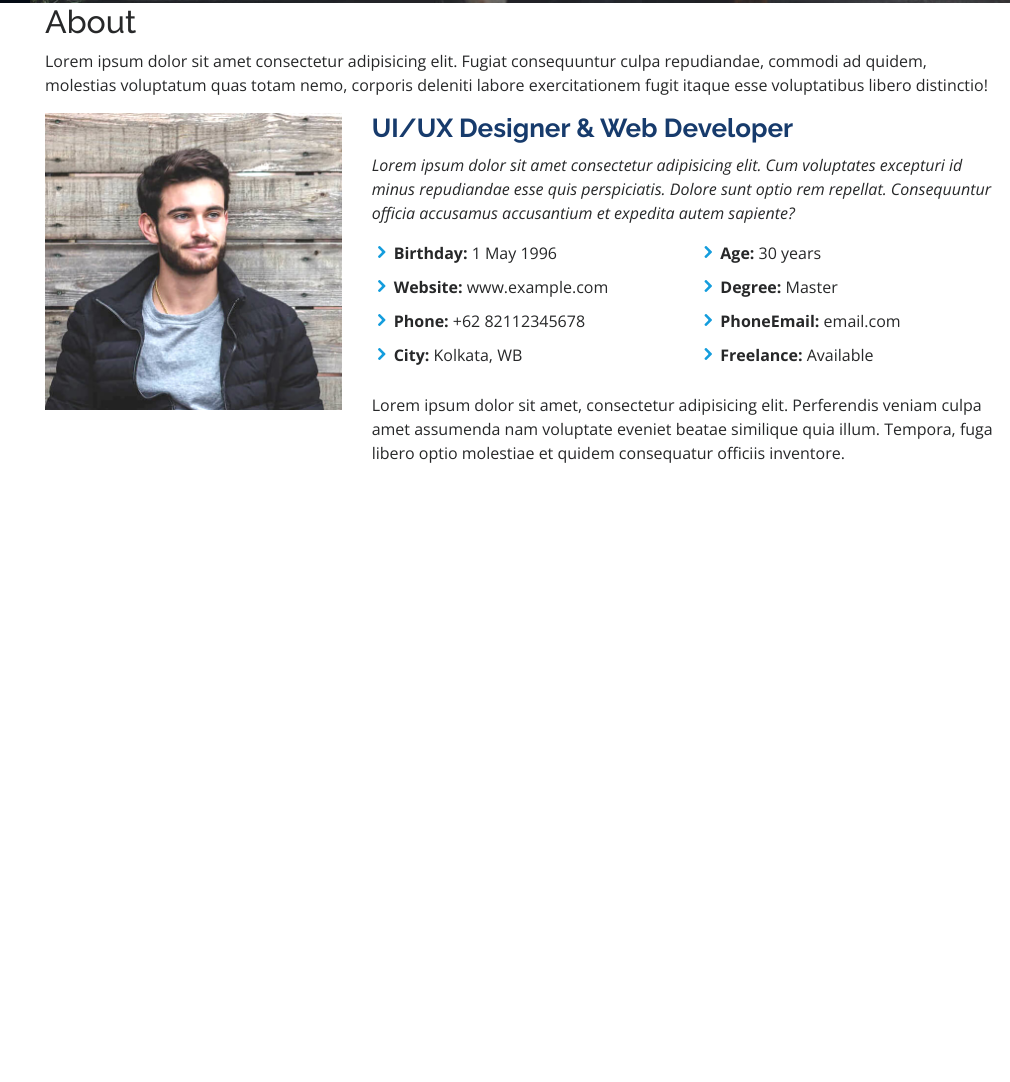
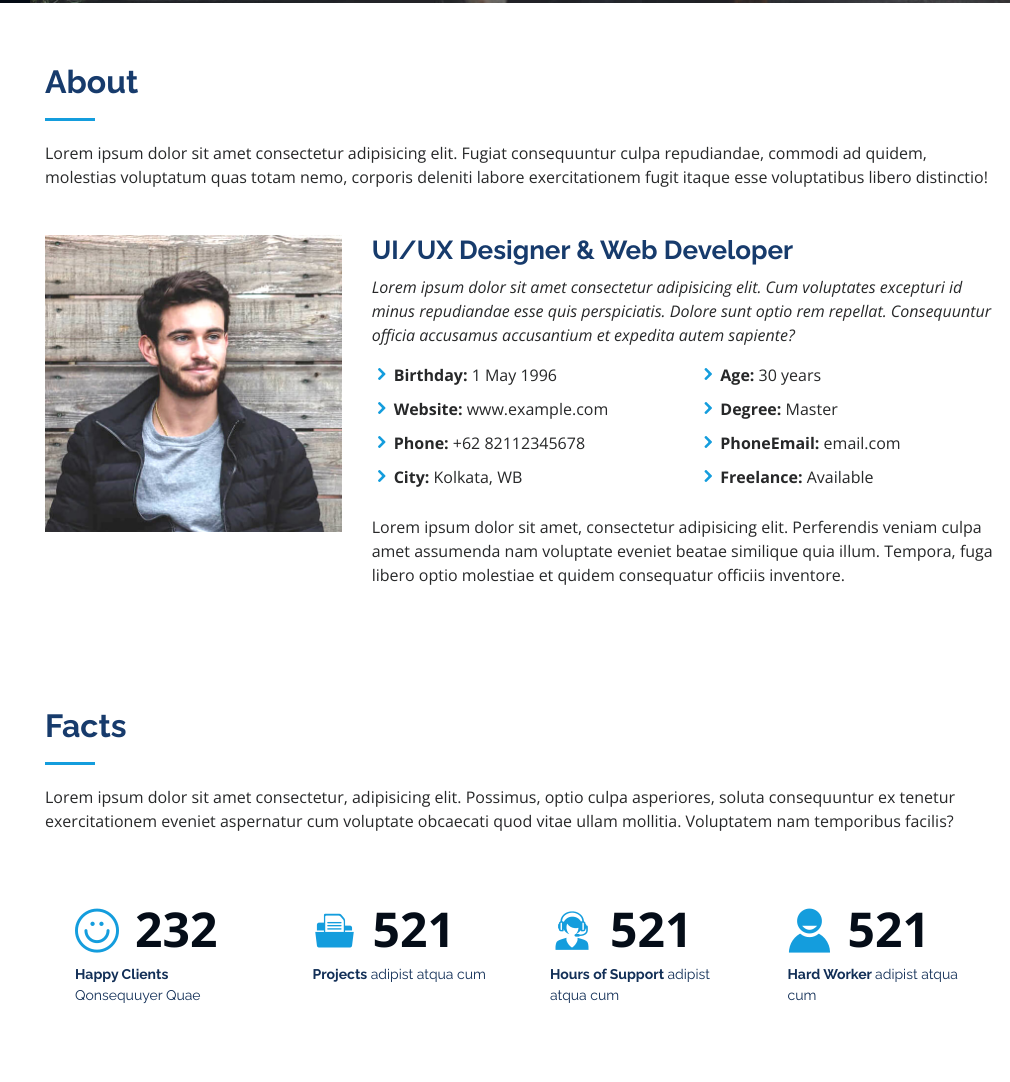
Before and after one commit to gilangramadhanhatno/web-portfolio, a plain HTML site: page index.html in a window 1280 px wide. Shown: the part 797-1879 px from the top of the page, without its empty margins (270-1280 px from the left). Before the commit the page ends 1262 px from the top, so only its background shows below. Drawn offline with nearby package versions, Linux system fonts and the light colour scheme.

Commit message:
menambahkan facts section

```diff
--- a/assets/css/style.css
+++ b/assets/css/style.css
@@ -261,3 +261,88 @@ h6 {
   margin-bottom: 0;
 }
 /* END ABOUT SECTION */
+
+/* START FACTS SECTION */
+.facts {
+  padding-bottom: 30px;
+}
+
+.facts .count-box {
+  padding: 30px;
+  width: 100%;
+}
+
+.facts .count-box i {
+  display: block;
+  font-size: 44px;
+  color: #149ddd;
+  float: left;
+}
+
+.facts .count-box span {
+  font-size: 48px;
+  line-height: 40px;
+  display: block;
+  font-weight: 700;
+  color: #050d18;
+  margin-left: 60px;
+}
+
+.facts .count-box p {
+  padding: 15px 0 0 0;
+  margin-left: 0 0 0 60px;
+  font-family: "Raleway", sans-serif;
+  font-size: 14px;
+  color: #122f57;
+}
+
+.facts .count-box a {
+  font-weight: 600;
+  display: block;
+  margin-top: 20px;
+  color: #122f57;
+  font-size: 15px;
+  font-family: "Poppins", sans-serif;
+  transition: all 300ms ease-in-out;
+}
+
+.facts .count-box a:hover {
+  color: #1f5297;
+}
+/* END FACTS SECTION */
+
+/*--------------------------------------------------------------
+# Sections General
+--------------------------------------------------------------*/
+section {
+  padding: 60px 0;
+  overflow: hidden;
+}
+
+.section-bg {
+  background: #f5f8fd;
+}
+
+.section-title {
+  padding-bottom: 30px;
+}
+
+.section-title h2 {
+  font-size: 32px;
+  font-weight: bold;
+  margin-bottom: 20px;
+  padding-bottom: 20px;
+  position: relative;
+  color: #173b6c;
+}
+/* after */
+.section-title h2::after {
+  content: "";
+  position: absolute;
+  display: block;
+  width: 50px;
+  height: 3px;
+  background: #149ddd;
+  bottom: 0;
+  left: 0;
+}
--- a/index.html
+++ b/index.html
@@ -124,6 +124,50 @@
         </div>
       </section>
       <!-- END ABOUT SECTION -->
+
+      <!-- START FACTS SECTION -->
+      <section id="facts" class="facts">
+        <div class="container">
+          <div class="section-title">
+            <h2>Facts</h2>
+            <p>
+              Lorem ipsum dolor sit amet consectetur, adipisicing elit. Possimus, optio culpa asperiores, soluta consequuntur ex tenetur exercitationem eveniet aspernatur cum voluptate obcaecati quod vitae ullam mollitia. Voluptatem nam
+              temporibus facilis?
+            </p>
+          </div>
+          <div class="row no-gutters">
+            <div class="col-lg-3 col-md-6 d-md-flex align-items-md-stretch" data-aos="fade-up">
+              <div class="count-box">
+                <i class="icofont-simple-smile"></i>
+                <span data-toggle="counter-up">232</span>
+                <p><strong>Happy Clients </strong>Qonsequuyer Quae</p>
+              </div>
+            </div>
+            <div class="col-lg-3 col-md-6 d-md-flex align-items-md-stretch" data-aos="fade-up" data-aos-delay="100">
+              <div class="count-box">
+                <i class="icofont-document-folder"></i>
+                <span data-toggle="counter-up">521</span>
+                <p><strong>Projects </strong>adipist atqua cum</p>
+              </div>
+            </div>
+            <div class="col-lg-3 col-md-6 d-md-flex align-items-md-stretch" data-aos="fade-up" data-aos-delay="200">
+              <div class="count-box">
+                <i class="icofont-live-support"></i>
+                <span data-toggle="counter-up">521</span>
+                <p><strong>Hours of Support </strong>adipist atqua cum</p>
+              </div>
+            </div>
+            <div class="col-lg-3 col-md-6 d-md-flex align-items-md-stretch" data-aos="fade-up" data-aos-delay="300">
+              <div class="count-box">
+                <i class="icofont-user-alt-5"></i>
+                <span data-toggle="counter-up">521</span>
+                <p><strong>Hard Worker </strong>adipist atqua cum</p>
+              </div>
+            </div>
+          </div>
+        </div>
+      </section>
+      <!-- END FACTS SECTION -->
     </main>
 
     <!-- Vendor JS Files -->
```
